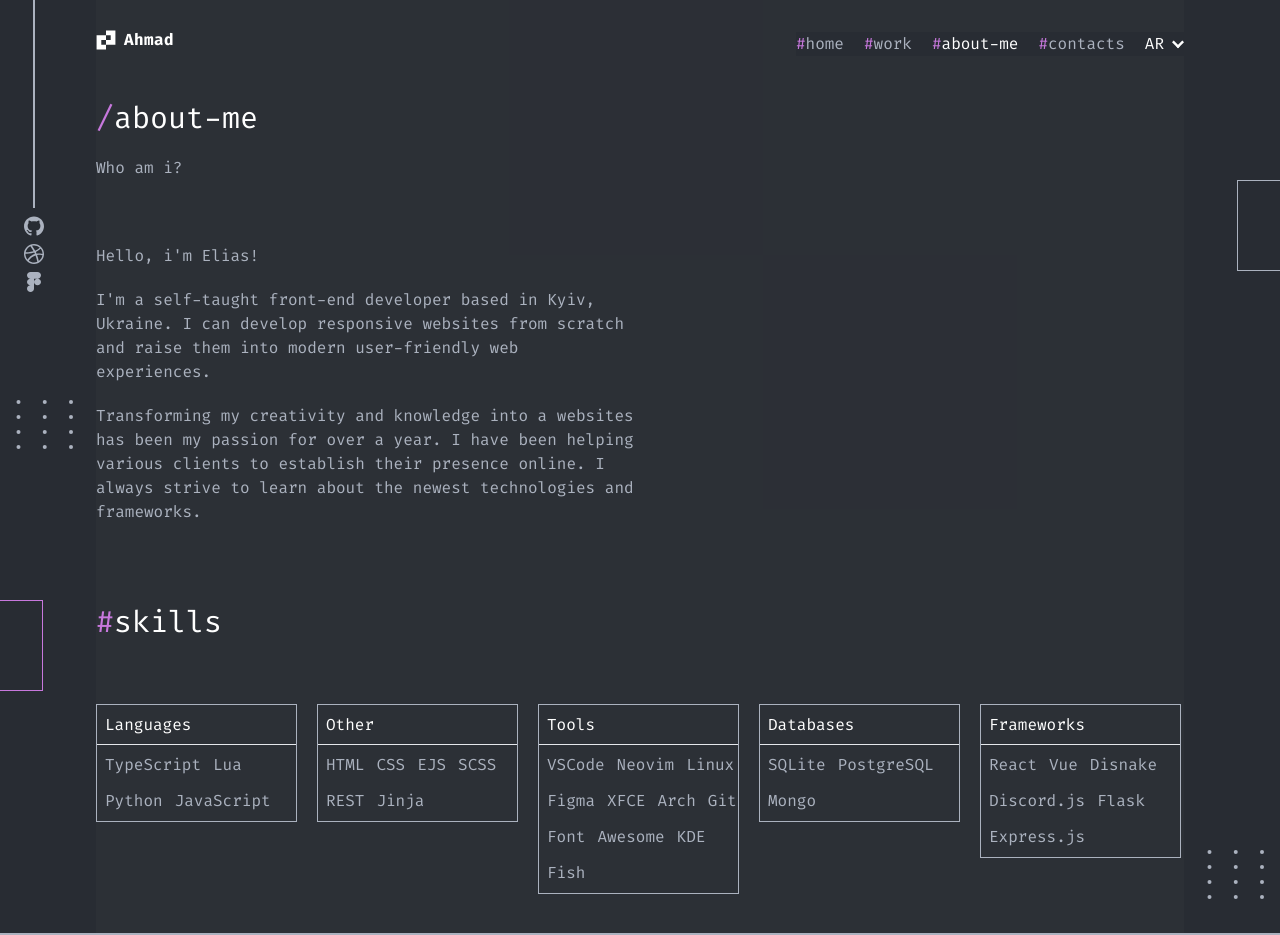
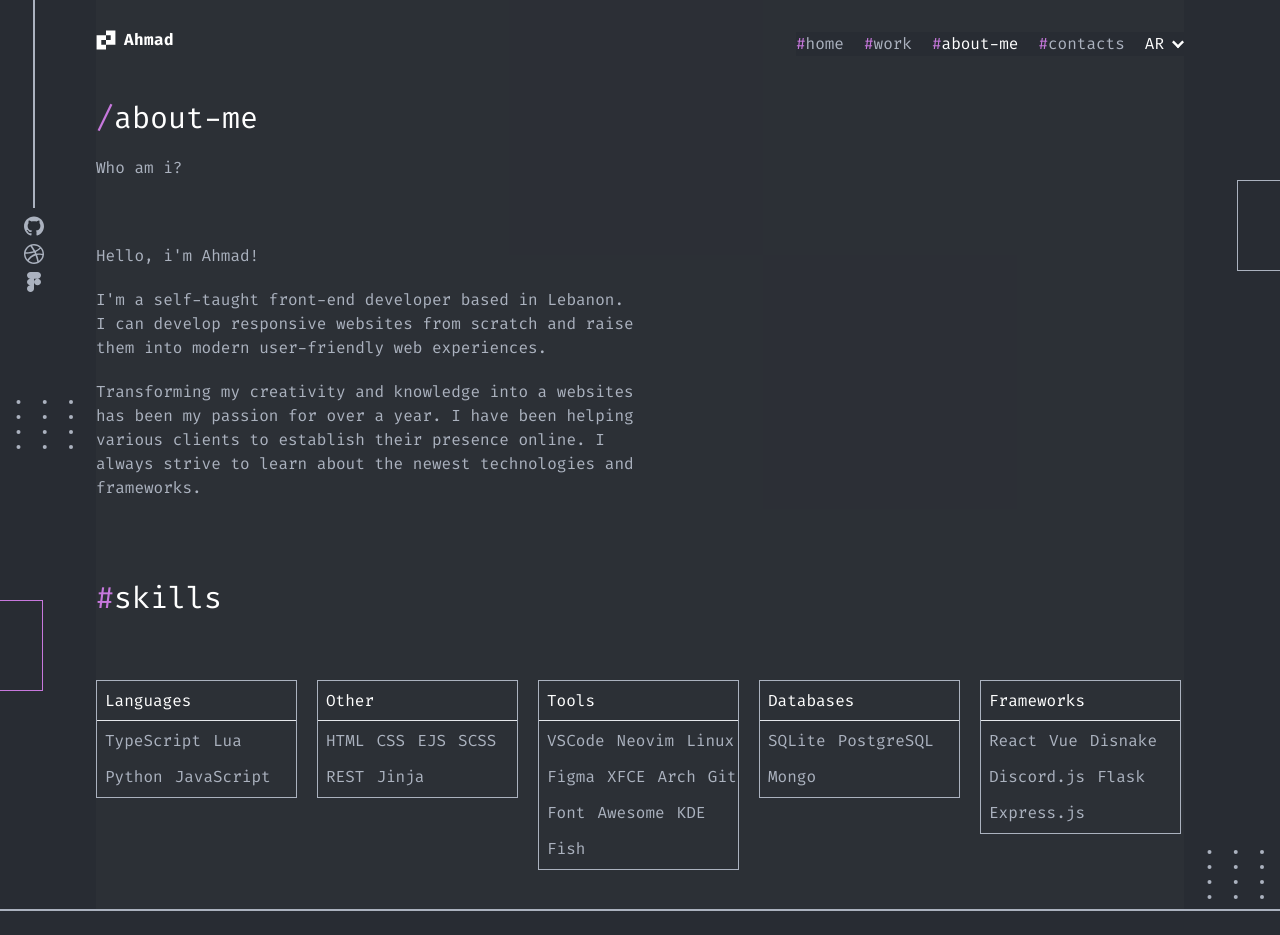
Before and after one commit to ahmadnourldin1/portfolio, a Next.js app: page /about-me in a window 1280 px wide. After the commit the page ends 911 px from the top, so only its background shows below. Built offline with nearby package versions, Linux system fonts and the light colour scheme.

Commit message:
feat:my name and location changed in the about section and name and email in the contact section.

```diff
--- a/app/about-me/page.tsx
+++ b/app/about-me/page.tsx
@@ -10,8 +10,8 @@ const AboutMe = () => {
       </div>
       <div className="w-full flex flex-col md:flex-row justify-between items-center">
         <div className="md:w-1/2 w-full flex flex-col md:gap-5 gap-2">
-          <p className="text-grey text-sm md:text-base">Hello, i&apos;m Elias!</p>
-          <p className="text-grey text-sm md:text-base">I&apos;m a self-taught front-end developer based in Kyiv, Ukraine. I can develop responsive websites from scratch and raise them into modern user-friendly web experiences. </p>
+          <p className="text-grey text-sm md:text-base">Hello, i&apos;m Ahmad!</p>
+          <p className="text-grey text-sm md:text-base">I&apos;m a self-taught front-end developer based in Lebanon. I can develop responsive websites from scratch and raise them into modern user-friendly web experiences. </p>
           <p className="text-grey text-sm md:text-base">Transforming my creativity and knowledge into a websites has been my passion for over a year. I have been helping various clients to establish their presence online. I always strive to learn about the newest technologies and frameworks.</p>
         </div>
         <div className="w-1/2">
--- a/app/contact/page.tsx
+++ b/app/contact/page.tsx
@@ -23,11 +23,11 @@ const Contact = () => {
             <p className="text-white">Message me here</p>
             <div className="flex justify-start items-center flex-row gap-2">
               <SVG icon={<DiscordIcon />} className="w-5 h-5" />
-              <p className="text-grey">Elias#1234</p>
+              <p className="text-grey">Ahmad#1234</p>
             </div>
             <div className="flex justify-start items-center flex-row gap-2">
               <SVG icon={<EmailIcon />} className="w-5 h-5" />
-              <p className="text-grey">elias@elias-dev.ml</p>
+              <p className="text-grey">ahmadnourldinprs@gmail.com</p>
             </div>
           </div>
         </div>
```
